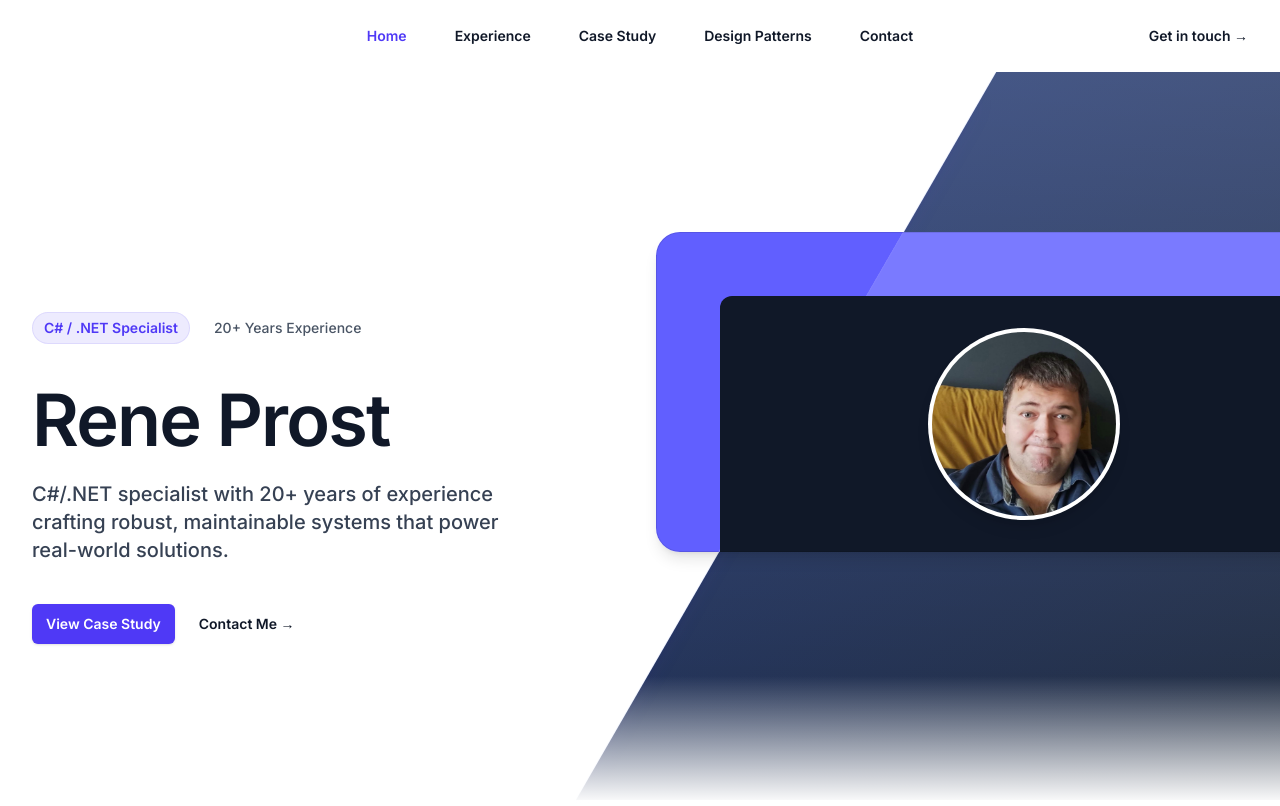
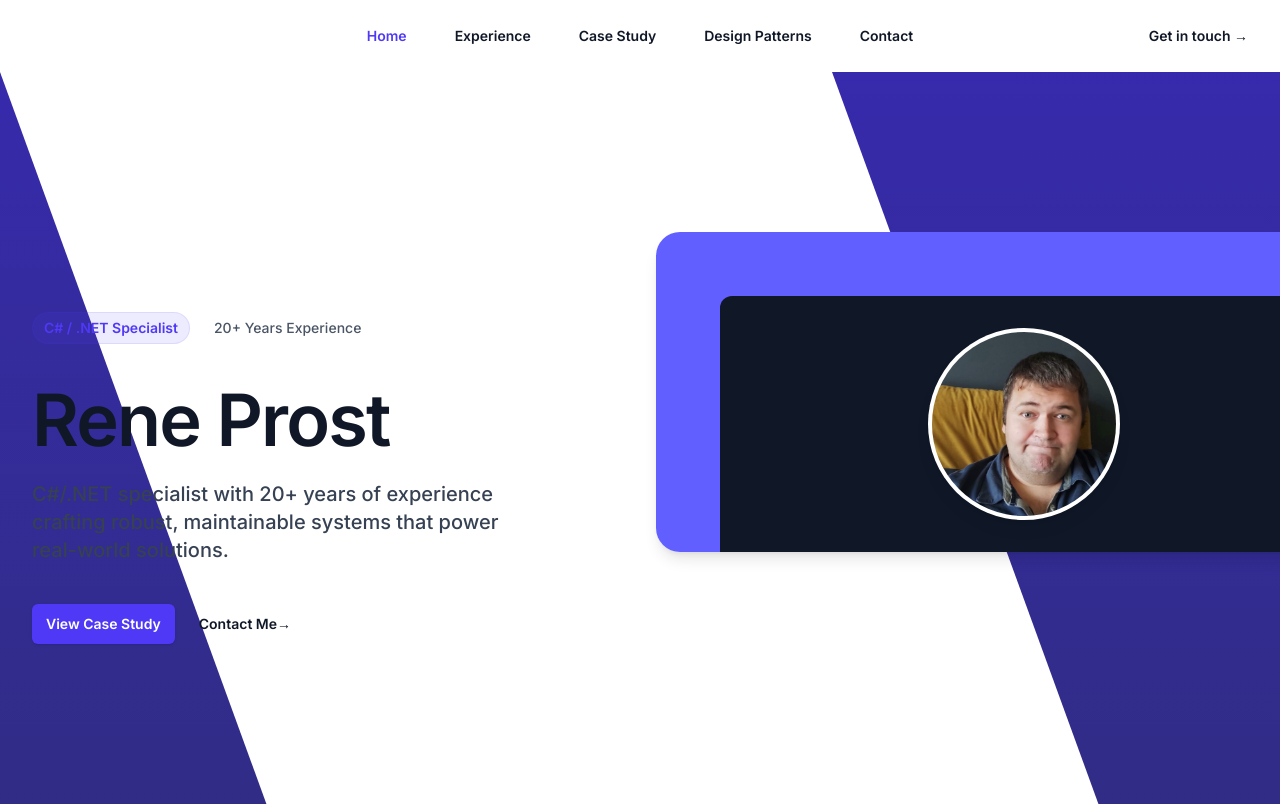
Before and after one commit to rene98c/personal-homepage, a Next.js app: page / in a window 1280 px wide. Shown: the top 806 px of the page. Built offline with nearby package versions, Linux system fonts and the light colour scheme.

Commit message:
hero transition effect

```diff
--- a/src/app/globals.css
+++ b/src/app/globals.css
@@ -8,3 +8,18 @@
 body {
   background: linear-gradient(to bottom right, #1e3a8a, #1e293b);
 }
+/* Add to the end of your globals.css */
+
+/* Transition classes for interactive elements */
+.transition-hover {
+  transition: all 0.3s ease;
+}
+
+.hover-lift:hover {
+  transform: translateY(-4px);
+  box-shadow: 0 10px 15px -3px rgba(0, 0, 0, 0.1), 0 4px 6px -2px rgba(0, 0, 0, 0.05);
+}
+
+.hover-scale:hover {
+  transform: scale(1.05);
+}
--- a/src/components/home/Hero.tsx
+++ b/src/components/home/Hero.tsx
@@ -1,17 +1,37 @@
-import React from 'react';
+'use client';
+
+import React, { useState, useEffect } from 'react';
 import Image from 'next/image';
 import Link from 'next/link';
 
+export const Hero = () => {
+  const [loaded, setLoaded] = useState(false);
 
-export  const Hero = () => {
+  useEffect(() => {
+    // Set loaded to true after a brief delay
+    const timer = setTimeout(() => {
+      setLoaded(true);
+    }, 100);
+
+    return () => clearTimeout(timer);
+  }, []);
+
   return (
-      <div className="relative isolate overflow-hidden bg-gradient-to-b from-indigo-100/20">
+    <div className="relative isolate overflow-hidden">
+      {/* Original blue background gradient - only visible in specific areas */}
+      <div className="absolute inset-0 bg-gradient-to-b from-indigo-800 to-indigo-900 -z-20"></div>
+
+      {/* White overlay that creates the diagonal shape */}
+      <div className="absolute inset-0 -z-10">
+        <div className="absolute top-0 left-0 h-full w-[65%] bg-white transform skew-x-[20deg] origin-top-right"></div>
+      </div>
+
       <div className="mx-auto max-w-7xl pt-10 pb-24 sm:pb-32 lg:grid lg:grid-cols-2 lg:gap-x-8 lg:px-8 lg:py-40">
         <div className="px-6 lg:px-0 lg:pt-4">
           <div className="mx-auto max-w-2xl">
             <div className="max-w-lg">
               <div className="mt-24 sm:mt-32 lg:mt-16">
-                  <a href="#" className="inline-flex space-x-6">
+                <a href="#" className={`inline-flex space-x-6 transition-opacity duration-500 ${loaded ? 'opacity-100' : 'opacity-0'}`}>
                   <span className="rounded-full bg-indigo-600/10 px-3 py-1 text-sm/6 font-semibold text-indigo-600 ring-1 ring-indigo-600/10 ring-inset">
                     C# / .NET Specialist
                   </span>
@@ -20,42 +40,40 @@ export  const Hero = () => {
                   </span>
                 </a>
               </div>
-                <h1 className="mt-10 text-5xl font-semibold tracking-tight text-pretty text-gray-900 sm:text-7xl">
+
+              <h1 className={`mt-10 text-5xl font-semibold tracking-tight text-pretty text-gray-900 sm:text-7xl transition-all duration-700 ${loaded ? 'opacity-100 translate-y-0' : 'opacity-0 translate-y-4'}`}>
                 Rene Prost
               </h1>
-                <p className="mt-6 text-xl font-medium text-pretty text-gray-700">
+
+              <p className={`mt-6 text-xl font-medium text-pretty text-gray-700 transition-all duration-700 delay-150 ${loaded ? 'opacity-100 translate-y-0' : 'opacity-0 translate-y-4'}`}>
                 C#/.NET specialist with 20+ years of experience crafting robust, maintainable systems that power real-world solutions.
               </p>
-                <div className="mt-10 flex items-center gap-x-6">
+
+              <div className={`mt-10 flex items-center gap-x-6 transition-opacity duration-700 delay-300 ${loaded ? 'opacity-100' : 'opacity-0'}`}>
                 <Link
                   href="/case-study"
-                    className="rounded-md bg-indigo-600 px-3.5 py-2.5 text-sm font-semibold text-white shadow-sm hover:bg-indigo-500 focus-visible:outline focus-visible:outline-2 focus-visible:outline-offset-2 focus-visible:outline-indigo-600"
+                  className="rounded-md bg-indigo-600 px-3.5 py-2.5 text-sm font-semibold text-white shadow-sm transition-all duration-300 hover:bg-indigo-500 hover:-translate-y-1 hover:shadow-md focus-visible:outline focus-visible:outline-2 focus-visible:outline-offset-2 focus-visible:outline-indigo-600"
                 >
                   View Case Study
                 </Link>
-                  <Link href="/contact" className="text-sm/6 font-semibold text-gray-900">
-                    Contact Me →
+                <Link href="/contact" className="text-sm/6 font-semibold text-gray-900 group">
+                  Contact Me
+                  <span className="inline-block transition-all duration-300 group-hover:translate-x-1">→</span>
                 </Link>
               </div>
             </div>
           </div>
         </div>
-          <div className="mt-20 sm:mt-24 md:mx-auto md:max-w-2xl lg:mx-0 lg:mt-0 lg:w-screen">
-            <div
-              className="absolute inset-y-0 right-1/2 -z-10 -mr-10 w-[200%] skew-x-[-30deg] bg-white shadow-xl shadow-indigo-600/10 ring-1 ring-indigo-50 md:-mr-20 lg:-mr-36"
-              aria-hidden="true"
-            />
-            <div className="shadow-lg md:rounded-3xl">
+
+        <div className={`mt-20 sm:mt-24 md:mx-auto md:max-w-2xl lg:mx-0 lg:mt-0 lg:w-screen transition-all duration-700 delay-200 ${loaded ? 'opacity-100 translate-x-0' : 'opacity-0 translate-x-8'}`}>
+          {/* Profile card */}
+          <div className="shadow-lg md:rounded-3xl transition-all duration-300 hover:-translate-y-2 hover:shadow-xl">
             <div className="bg-indigo-500 [clip-path:inset(0)] md:[clip-path:inset(0_round_theme(borderRadius.3xl))]">
-                <div
-                  className="absolute -inset-y-px left-1/2 -z-10 ml-10 w-[200%] skew-x-[-30deg] bg-indigo-100 opacity-20 ring-1 ring-inset ring-white md:ml-20 lg:ml-36"
-                  aria-hidden="true"
-                />
               <div className="relative px-6 pt-8 sm:pt-16 md:pl-16 md:pr-0">
                 <div className="mx-auto max-w-2xl md:mx-0 md:max-w-none">
                   <div className="w-full overflow-hidden rounded-tl-xl bg-gray-900 p-8">
                     <div className="flex items-center justify-center h-full">
-                        <div className="w-48 h-48 rounded-full overflow-hidden shadow-lg bg-white p-1">
+                      <div className="w-48 h-48 rounded-full overflow-hidden shadow-lg bg-white p-1 transition-all duration-300 hover:scale-105">
                         <Image
                           src="/profile-photo.jpeg"
                           alt="Rene Prost - Software Developer"
@@ -68,17 +86,13 @@ export  const Hero = () => {
                     </div>
                   </div>
                 </div>
-                  <div
-                    className="pointer-events-none absolute inset-0 ring-1 ring-inset ring-black/10 md:rounded-3xl"
-                    aria-hidden="true"
-                  />
               </div>
             </div>
           </div>
         </div>
       </div>
-        <div className="absolute inset-x-0 bottom-0 -z-10 h-24 bg-gradient-to-t from-white sm:h-32" />
     </div>
   );
 };
+
 export default Hero;
--- /dev/null
+++ b/src/hooks/useIntersectionObserver.ts
@@ -0,0 +1,50 @@
+// src/hooks/useIntersectionObserver.ts
+import { useEffect, useState, useRef, RefObject } from 'react';
+
+interface UseIntersectionObserverProps {
+  root?: Element | null;
+  rootMargin?: string;
+  threshold?: number | number[];
+}
+
+// Change the return type to include null
+export const useIntersectionObserver = ({
+  root = null,
+  rootMargin = '0px',
+  threshold = 0.1,
+}: UseIntersectionObserverProps = {}): [RefObject<HTMLDivElement | null>, boolean] => {
+  const ref = useRef<HTMLDivElement | null>(null);
+  const [isVisible, setIsVisible] = useState(false);
+
+  useEffect(() => {
+    const node = ref?.current;
+    if (!node) return;
+
+    const observer = new IntersectionObserver(
+      ([entry]) => {
+        if (entry.isIntersecting) {
+          setIsVisible(true);
+          // Once we've seen it, no need to keep observing
+          observer.unobserve(node);
+        }
+      },
+      {
+        root,
+        rootMargin,
+        threshold,
+      }
+    );
+
+    observer.observe(node);
+
+    return () => {
+      if (node) {
+        observer.unobserve(node);
+      }
+    };
+  }, [root, rootMargin, threshold]);
+
+  return [ref, isVisible];
+};
+
+export default useIntersectionObserver;
--- a/tailwind.config.js
+++ b/tailwind.config.js
@@ -1,10 +1,39 @@
 // tailwind.config.js
+// tailwind.config.js or tailwind.config.ts
 module.exports = {
   content: [
     "./src/**/*.{js,jsx,ts,tsx}",
   ],
   theme: {
-    extend: {},
+    extend: {
+      animation: {
+        'fade-in': 'fadeIn 0.8s ease-in-out forwards',
+        'slide-up': 'slideUp 0.8s ease-in-out forwards',
+        'slide-in-right': 'slideInRight 0.8s ease-in-out forwards',
+        'slide-in-left': 'slideInLeft 0.8s ease-in-out forwards',
+      },
+      keyframes: {
+        fadeIn: {
+          '0%': { opacity: '0' },
+          '100%': { opacity: '1' },
+        },
+        slideUp: {
+          '0%': { transform: 'translateY(20px)', opacity: '0' },
+          '100%': { transform: 'translateY(0)', opacity: '1' },
+        },
+        slideInRight: {
+          '0%': { transform: 'translateX(20px)', opacity: '0' },
+          '100%': { transform: 'translateX(0)', opacity: '1' },
+        },
+        slideInLeft: {
+          '0%': { transform: 'translateX(-20px)', opacity: '0' },
+          '100%': { transform: 'translateX(0)', opacity: '1' },
+        },
+      },
+      transitionDuration: {
+        '2000': '2000ms',
+      }
+    },
   },
   plugins: [],
 }
```
Lines whose indentation alone changed are shown as unchanged.
